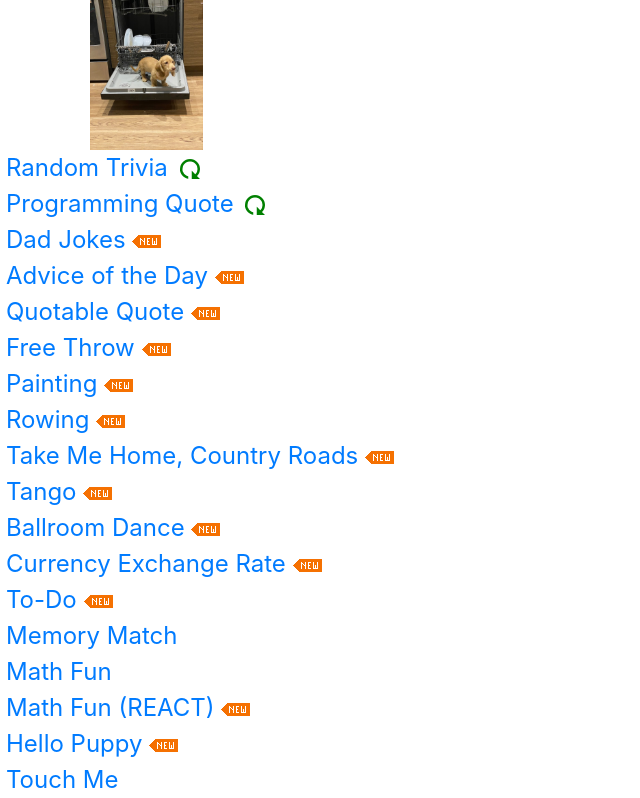
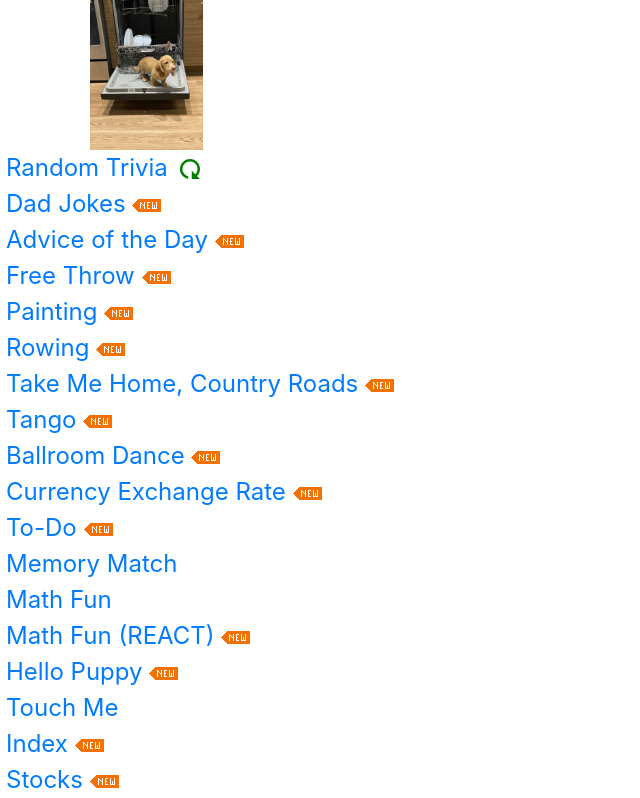
Before and after one commit to shaoli-lu/Portfolio, a plain HTML site: page index.html in a window 1280 px wide. Shown: the top 798 px of the page, without its empty margins (0-640 px from the left). Drawn offline with nearby package versions, Linux system fonts and the light colour scheme.

Commit message:
Comment out 2

```diff
--- a/index.html
+++ b/index.html
@@ -22,11 +22,11 @@
             </svg>
     </div>
 
-	<div>
+	<!-- <div>
         <a href="https://shaoli-lu.github.io/Quote2/" target="_blank">Programming Quote</a> <svg xmlns="http://www.w3.org/2000/svg" width="30" height="30" viewBox="0 0 18 18" class="rotating">
             <path d="M9 13.5c-2.49 0-4.5-2.01-4.5-4.5S6.51 4.5 9 4.5c1.24 0 2.36.52 3.17 1.33L10 8h5V3l-1.76 1.76C12.15 3.68 10.66 3 9 3 5.69 3 3.01 5.69 3.01 9S5.69 15 9 15c2.97 0 5.43-2.16 5.9-5h-1.52c-.46 2-2.24 3.5-4.38 3.5z"></path>
             </svg>
-    </div>
+    </div> -->
 
 	<div>
 	<a href="https://shaoli-lu.github.io/DadJokes/" target="_blank">Dad Jokes</a> <img src="icn-new.png">
@@ -36,10 +36,10 @@
 	<a href="https://shaoli-lu.github.io/Wisdom/" target="_blank">Advice of the Day</a> <img src="icn-new.png">
     </div>
 
-	<div>
+	<!-- <div>
         <a href="https://shaoli-lu.github.io/Quote/" target="_blank">Quotable Quote</a> <img src="icn-new.png">
     </div>
-
+ -->
 
 	<div>
         <a href="https://shaoli-lu.github.io/Freethrow/" target="_blank">Free Throw</a> <img src="icn-new.png">
```
